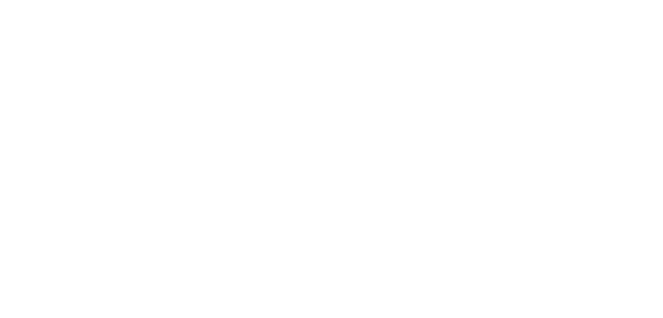
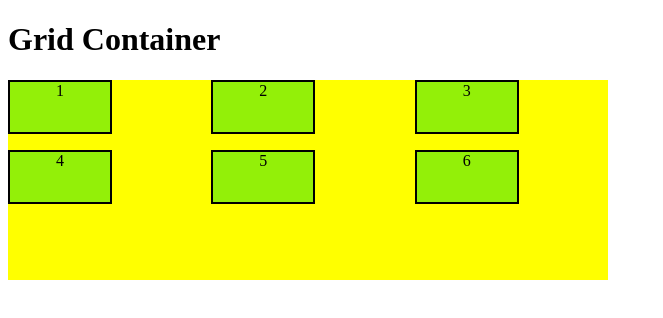
Before and after one commit to Rushikesh-tokle/Web_CSS_Mod6, a plain HTML site: page index.html in a window 1280 px wide. Shown: the whole page, without its empty margins (0-663 px from the left). Drawn offline with Linux system fonts and the light colour scheme.

Commit message:
Second Commit

```diff
--- /dev/null
+++ b/grid.css
@@ -0,0 +1,22 @@
+.container{
+    height: 200px;
+    width: 600px;
+    background-color: yellow;
+    display: grid;
+    /* grid-template-rows: 100px 100ox 100px;
+    grid-template-columns: auto auto auto ; */
+    grid-template-rows:1fr 1fr 1fr ;
+    /* grid-template-rows: repeat(3,1fr); */
+    grid-template-columns: repeat(3,1fr);
+    /* row-gap: 10px;
+    column-gap: 10px;; */
+    grid-gap: 10px 10px;
+}
+
+.item{
+    width: 100px;
+    height: 50px;;
+    background-color: rgb(147, 240, 8);
+    border: 2px solid black;
+    text-align: center;
+}
--- a/index.html
+++ b/index.html
@@ -4,8 +4,21 @@
     <meta charset="UTF-8">
     <meta name="viewport" content="width=device-width, initial-scale=1.0">
     <title>Document</title>
+    <link rel="stylesheet" href="grid.css">
 </head>
 <body>
+    <h1>Grid Container</h1>
+    <div class="container">
+       <div class="item">1</div>
+       <div class="item">2</div>
+       <div class="item">3</div>
+       <div class="item">4</div>
+       <div class="item">5</div>
+       <div class="item">6</div>
+       <!-- <div class="item">7</div>
+       <div class="item">8</div>
+       <div class="item">9</div>  -->
 
+    </div>
 </body>
 </html>
```
